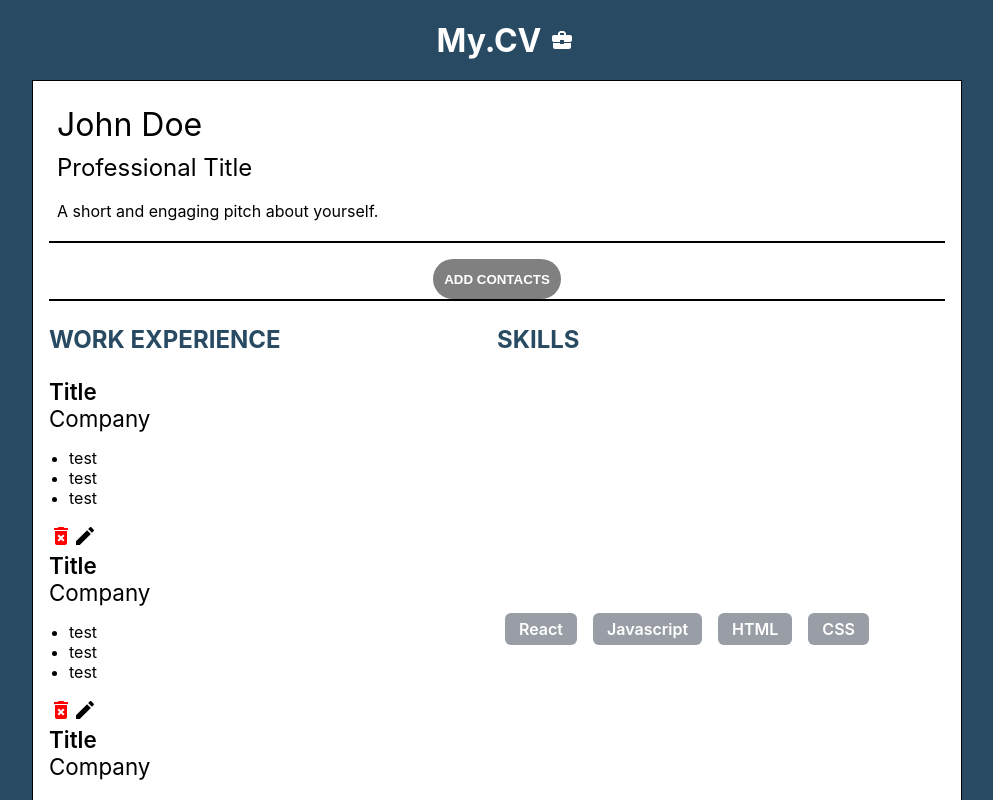
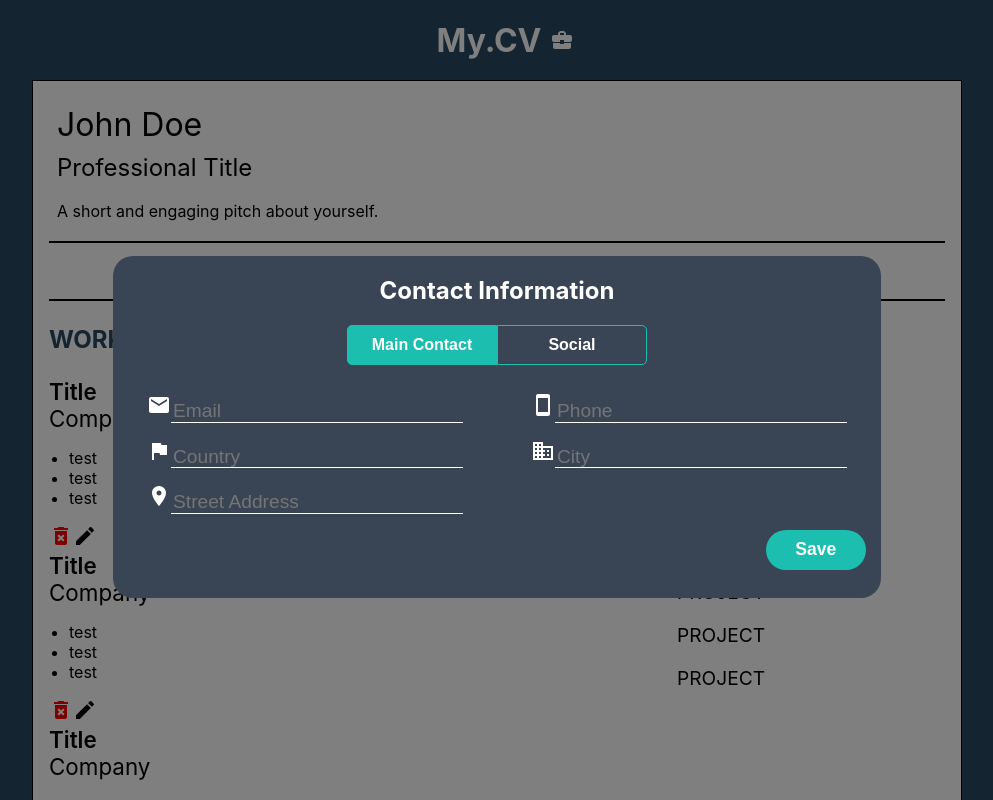
Before and after one commit to twalton83/TOP-CV, a React (Create React App) app: page / in a window 1280 px wide. Both pictures are taken after a click on the button "ADD CONTACTS". Shown: the top 800 px of the page, without its empty margins (143-1136 px from the left). Built offline with nearby package versions, Linux system fonts and the light colour scheme.

Commit message:
added update work functionality

```diff
--- a/src/components/ContactModal.js
+++ b/src/components/ContactModal.js
@@ -250,7 +250,7 @@
             </label>
           </InputContainer>
         )}
-        <SaveButton id="contact" onClick={handleModal}>
+        <SaveButton data-modal="contact" onClick={handleModal}>
           Save
         </SaveButton>
       </Dialog>
--- a/src/components/MyDocument.js
+++ b/src/components/MyDocument.js
@@ -87,8 +87,8 @@
   }
 
   const handleModalShow = (e) => {
+    if (!e.currentTarget.dataset.modal) return
     const { modal } = e.currentTarget.dataset
-    console.log(modal)
     setModalShow({
       ...modalShow,
       [modal]: !modalShow[modal],
@@ -100,11 +100,11 @@
     setWorkExperience(filteredWork)
   }
 
-  const edit = (id) => {
-    const experiences = [...workExperience]
-    const experienceToEdit = experiences.filter((exp) => id === exp.id)[0]
-
-    // iterate over object to edit the properties
+  const editWorkExp = (id, updates) => {
+    const experiences = workExperience.filter((exp) => exp.id !== id)
+    const experienceToEdit = workExperience.filter((exp) => id === exp.id)[0]
+    experienceToEdit.edit(updates)
+    setWorkExperience([...experiences, experienceToEdit])
   }
 
   return (
@@ -122,6 +122,7 @@
       <ResumeBody
         addSkill={addSkill}
         deleteWork={deleteWork}
+        editWorkExp={editWorkExp}
         addWorkExp={addWorkExperience}
         addEducation={addEducation}
         displayModal={modalShow}
--- a/src/components/ResumeBody.js
+++ b/src/components/ResumeBody.js
@@ -14,6 +14,7 @@
   addSkill,
   skills,
   workExperience,
+  editWorkExp,
   education,
   projects,
   sectionDisplay,
@@ -26,8 +27,10 @@
 }) {
   return (
     <Container>
+      <section>
         {sectionDisplay.work && (
           <WorkExperience
+            editWork={editWorkExp}
             deleteWork={deleteWork}
             addWorkExp={addWorkExp}
             displayModal={displayModal}
@@ -35,7 +38,6 @@
             workExperience={workExperience}
           />
         )}
-      {sectionDisplay.skills && <Skills addSkill={addSkill} skills={skills} />}
         {sectionDisplay.education && (
           <Education
             addEducation={addEducation}
@@ -44,6 +46,12 @@
             education={education}
           />
         )}
+      </section>
+      <section>
+        {sectionDisplay.skills && (
+          <Skills addSkill={addSkill} skills={skills} />
+        )}
+
         {sectionDisplay.projects && (
           <Projects
             addProj={addProj}
@@ -52,6 +60,7 @@
             projects={projects}
           />
         )}
+      </section>
     </Container>
   )
 }
--- a/src/components/ResumeContact.js
+++ b/src/components/ResumeContact.js
@@ -29,7 +29,7 @@
   return (
     <Section>
       {noItems && (
-        <Button id="contact" onClick={handleModal}>
+        <Button data-modal="contact" onClick={handleModal}>
           ADD CONTACTS
         </Button>
       )}
--- a/src/components/StyledUtils.js
+++ b/src/components/StyledUtils.js
@@ -34,6 +34,7 @@
   z-index: 1;
   width: 100vw;
   height: 100%;
+  margin: 0;
   min-height: 107vh;
   background-color: rgba(0, 0, 0, 0.5);
   position: absolute;
@@ -59,6 +60,9 @@
     fill: white;
     height: 24px;
     width: auto;
+    path {
+      pointer-events: none;
+    }
   }
 
   label {
--- a/src/components/WorkExperience.js
+++ b/src/components/WorkExperience.js
@@ -30,6 +30,7 @@
 
 export default function WorkExperience({
   addWorkExp,
+  editWork,
   workExperience,
   displayModal,
   handleModal,
@@ -55,12 +56,14 @@
   }
 
   const handleClose = (e) => {
+    if (!e.target.classList.contains("close")) return
     handleModal(e)
     setEditMode(false)
     setExperienceToEdit(null)
   }
 
   const handleEditClick = (e) => {
+    e.stopPropagation()
     const experience = workExperience.filter(
       (work) => e.currentTarget.dataset.workid === work.id
     )[0]
@@ -110,6 +113,7 @@
       {displayModal.work && (
         <WorkExperienceModal
           editMode={editMode}
+          editWork={editWork}
           experience={experienceToEdit}
           addWorkExp={addWorkExp}
           handleClose={handleClose}
--- a/src/components/WorkExperienceModal.js
+++ b/src/components/WorkExperienceModal.js
@@ -30,7 +30,7 @@
   addWorkExp,
   handleClose,
   editMode,
-  edit,
+  editWork,
 }) {
   const [displayAdd, setDisplayAdd] = useState(true)
 
@@ -47,11 +47,12 @@
 
   const handleClick = (e) => {
     // if editMode
-
     if (editMode) {
       // set up project to parent state and return
-      edit(e.currentTarget.dataset.id)
-      handleClose()
+      console.log("edit mode")
+      editWork(e.currentTarget.dataset.id, exp)
+      handleClose(e)
+      return
     }
     if (exp.startDate === "" || exp.company === "" || exp.title === "") return
     const { company, title, startDate, endDate, tasks } = exp
@@ -73,7 +74,7 @@
     })
   }
   // implement enter press to add task
-  const handleSubmit = (e) => {
+  const handleTaskSubmit = (e) => {
     e.persist()
     if (e.key === "Enter" || e.type === "blur") {
       if (exp.currentTask === "") {
@@ -89,11 +90,11 @@
     }
   }
   return (
-    <Modal onClick={handleClose}>
+    <Modal className="close" onClick={handleClose}>
       <Dialog>
         <div>
           <ModalHeader>WORK EXPERIENCE</ModalHeader>
-          <Close data-modal="work" onClick={handleClose} />
+          <Close className="close" data-modal="work" onClick={handleClose} />
         </div>
         <InputContainer>
           <label htmlFor="company">
@@ -151,13 +152,18 @@
                 name="currentTask"
                 value={exp.currentTask}
                 onChange={handleChange}
-                onKeyPress={handleSubmit}
-                onBlur={handleSubmit}
+                onKeyPress={handleTaskSubmit}
+                onBlur={handleTaskSubmit}
               />
             </li>
           </TaskList>
         </InputContainer>
-        <SaveButton data-modal="work" onClick={handleClick}>
+        <SaveButton
+          className="close"
+          data-modal="work"
+          data-id={exp.id}
+          onClick={handleClick}
+        >
           Save
         </SaveButton>
       </Dialog>
--- a/src/modules/WorkExperience.js
+++ b/src/modules/WorkExperience.js
@@ -15,7 +15,10 @@
   }
 
   edit(changes) {
-    // push changes into array
-    // iterate through changes and update this.changedField
+    for (const change in changes) {
+      if (Object.prototype.hasOwnProperty.call(changes, change)) {
+        this[change] = changes[change]
+      }
+    }
   }
 }
```
Lines whose indentation alone changed are shown as unchanged.
